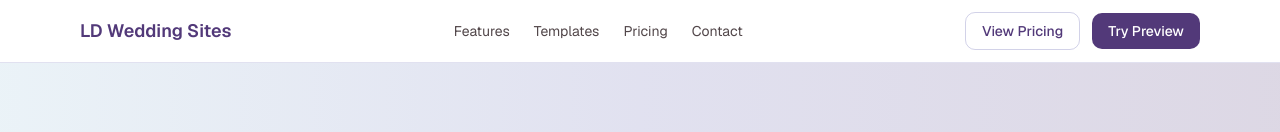
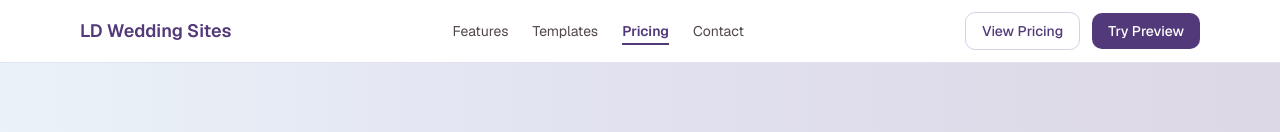
Before and after one commit to vyreee/weddingsite, a Next.js app: page / in a window 1280 px wide. Shown: the top 132 px of the page. Built offline with nearby package versions, Linux system fonts and the light colour scheme.

Commit message:
Add active state to navigation with scroll tracking and animated underline

```diff
--- a/src/components/Header.tsx
+++ b/src/components/Header.tsx
@@ -7,6 +7,7 @@ import { Menu, X } from "lucide-react";
 
 export function Header() {
   const [mobileMenuOpen, setMobileMenuOpen] = React.useState(false);
+  const [activeSection, setActiveSection] = React.useState("");
 
   const navLinks = [
     { href: "#features", label: "Features" },
@@ -18,6 +19,29 @@ export function Header() {
   const handleLinkClick = () => {
     setMobileMenuOpen(false);
   };
+
+  // Track active section on scroll
+  React.useEffect(() => {
+    const handleScroll = () => {
+      const sections = navLinks.map(link => link.href.substring(1));
+      const scrollPosition = window.scrollY + 100; // Offset for header
+
+      for (const section of sections) {
+        const element = document.getElementById(section);
+        if (element) {
+          const { offsetTop, offsetHeight } = element;
+          if (scrollPosition >= offsetTop && scrollPosition < offsetTop + offsetHeight) {
+            setActiveSection(`#${section}`);
+            break;
+          }
+        }
+      }
+    };
+
+    window.addEventListener('scroll', handleScroll);
+    handleScroll(); // Check on mount
+    return () => window.removeEventListener('scroll', handleScroll);
+  }, []);
 
   // Close mobile menu on resize to desktop
   React.useEffect(() => {
@@ -59,8 +83,21 @@ export function Header() {
         {/* Desktop Navigation */}
         <nav className="hidden md:flex items-center gap-6 text-sm text-brand-dark/80">
           {navLinks.map((link) => (
-            <Link key={link.href} href={link.href} className="hover:text-brand-primary transition-colors">
+            <Link
+              key={link.href}
+              href={link.href}
+              className={`hover:text-brand-primary transition-colors relative ${
+                activeSection === link.href ? 'text-brand-primary font-semibold' : ''
+              }`}
+            >
               {link.label}
+              {activeSection === link.href && (
+                <motion.div
+                  layoutId="activeSection"
+                  className="absolute -bottom-1 left-0 right-0 h-0.5 bg-brand-primary"
+                  transition={{ type: "spring", stiffness: 380, damping: 30 }}
+                />
+              )}
             </Link>
           ))}
         </nav>
@@ -101,7 +138,11 @@ export function Header() {
                   key={link.href}
                   href={link.href}
                   onClick={handleLinkClick}
-                  className="text-brand-dark/80 hover:text-brand-primary py-2 text-base transition-colors"
+                  className={`py-2 text-base transition-colors ${
+                    activeSection === link.href
+                      ? 'text-brand-primary font-semibold border-l-4 border-brand-primary pl-3'
+                      : 'text-brand-dark/80 hover:text-brand-primary'
+                  }`}
                 >
                   {link.label}
                 </Link>
```
